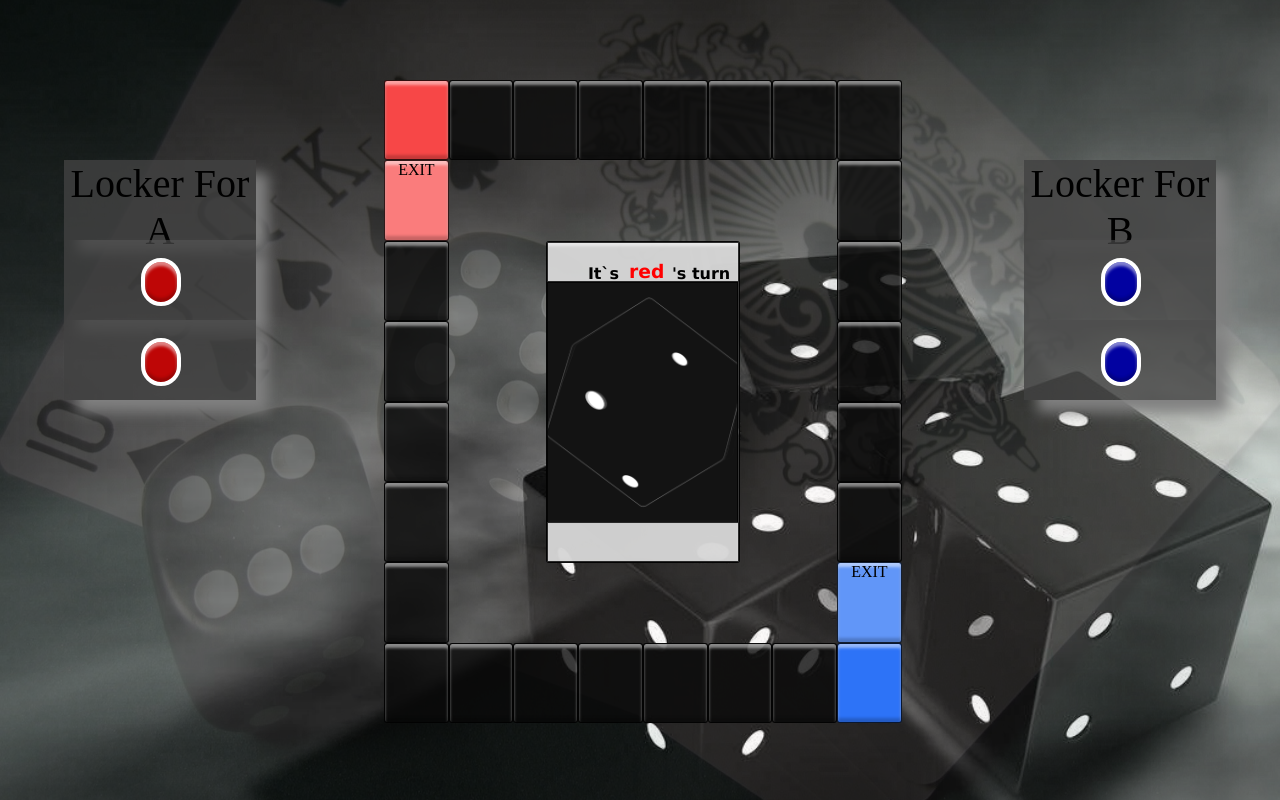
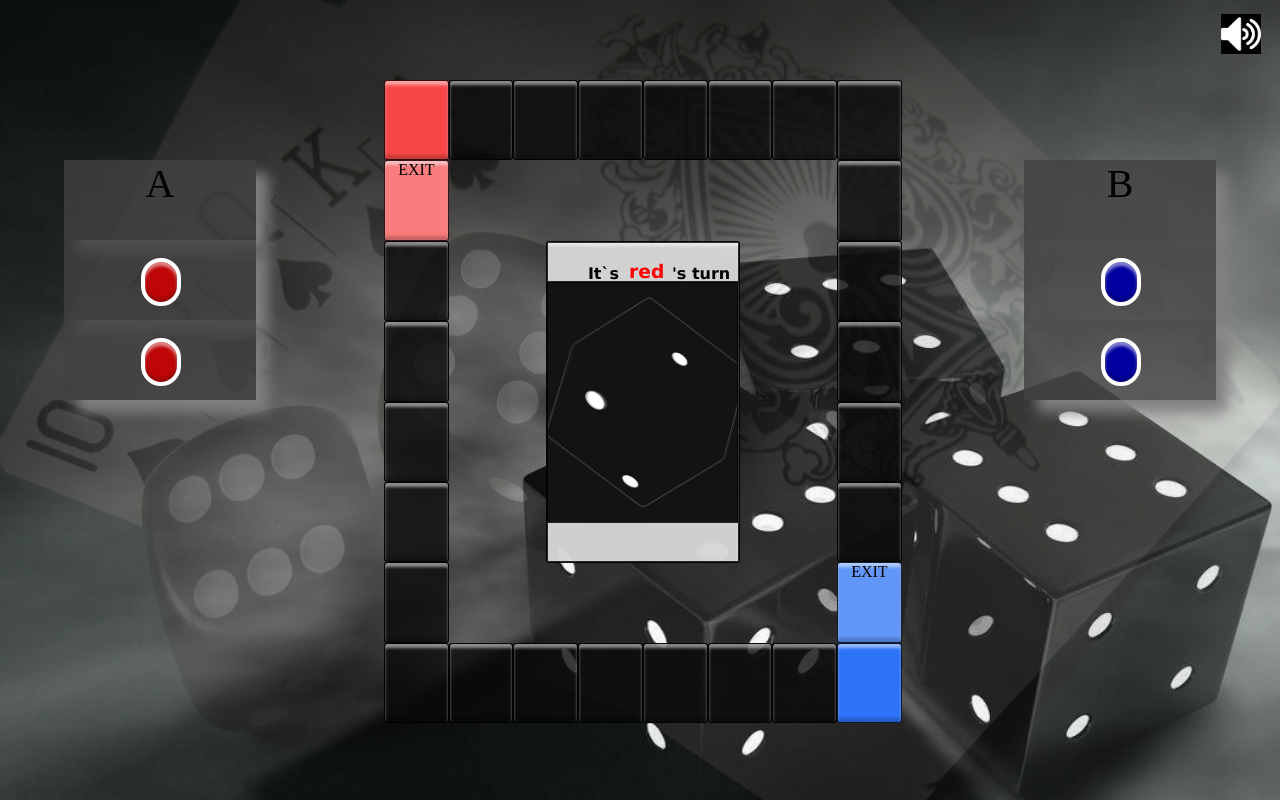
Before and after one commit to tanwir1703/Assignment-3, a plain HTML site: page ludo.html in a window 1280 px wide. Drawn offline with nearby package versions, Linux system fonts and the light colour scheme.

Commit message:
Update ludo.html

```diff
--- a/ludo.html
+++ b/ludo.html
@@ -21,7 +21,7 @@ margin-right: 0px;">
 <div class="page">
 
     <div class="lockA">
-    <div class="textA">Locker For A</div>
+    <div class="textA">A</div>
     <div class="A1"><div class="pawns" id="redpawn1" onclick="randomMove('red',1)" style="background-color: rgb(190, 6, 6);box-shadow: inset 0 -4px 3px rgb(0, 0, 0, 0.2), inset 0 4px 3px rgba(255, 255, 255, 0.5); border: 0.5vh solid white; left:11.0vw; top: 32.25vh;"></div></div>
     <div class="A2"><div class="pawns" id="redpawn2" onclick="randomMove('red',2)" style="background-color: rgb(190, 6, 6);box-shadow: inset 0 -4px 3px rgb(0, 0, 0, 0.2), inset 0 4px 3px rgba(255, 255, 255, 0.5); border: 0.5vh solid white; left:11.0vw; top: 42.25vh;"></div></div>
 </div>
@@ -63,12 +63,20 @@ margin-right: 0px;">
       </div>
 
       <div class="lockB">
-        <div class="textA">Locker For B</div>
+        <div class="textA">B</div>
         <div class="B1"><div class="pawns" id="bluepawn1" onclick="randomMove('blue',1)" style="background-color: rgb(2, 2, 161);box-shadow: inset 0 -4px 3px rgb(0, 0, 0, 0.2), inset 0 4px 3px rgba(255, 255, 255, 0.5); border: 0.5vh solid white; left:86.0vw; top: 32.25vh;"></div></div>
         <div class="B2"><div class="pawns" id="bluepawn2" onclick="randomMove('blue',2)" style="background-color: rgb(2, 2, 161);box-shadow: inset 0 -4px 3px rgb(0, 0, 0, 0.2), inset 0 4px 3px rgba(255, 255, 255, 0.5); border: 0.5vh solid white; left:86.0vw; top: 42.25vh;"></div></div>
     </div>
 
   </div>
+
+<button class="musicBtn">
+    <img class = "muteBtn" onclick="muteMusic()" src = "volume.png">
+</button>
+
+<audio class="music" loop autoplay>
+    <source src="Spectre.mp3" type="audio/mp3">
+</audio>
 
 
   </body>
```
